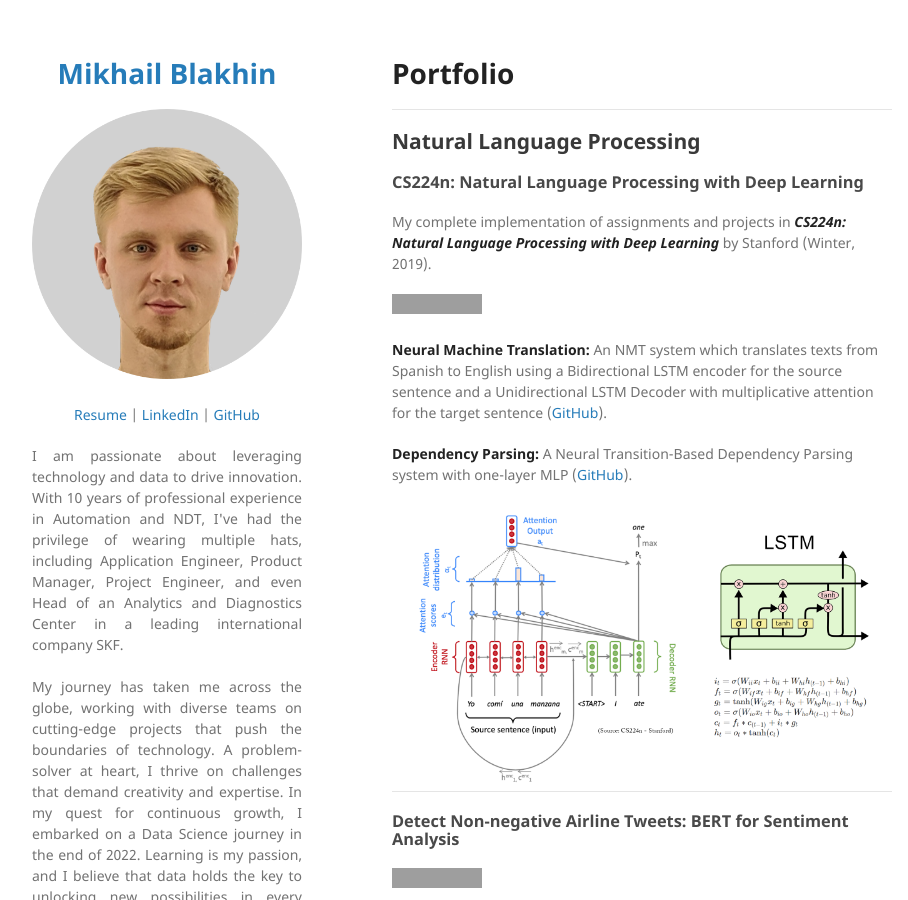
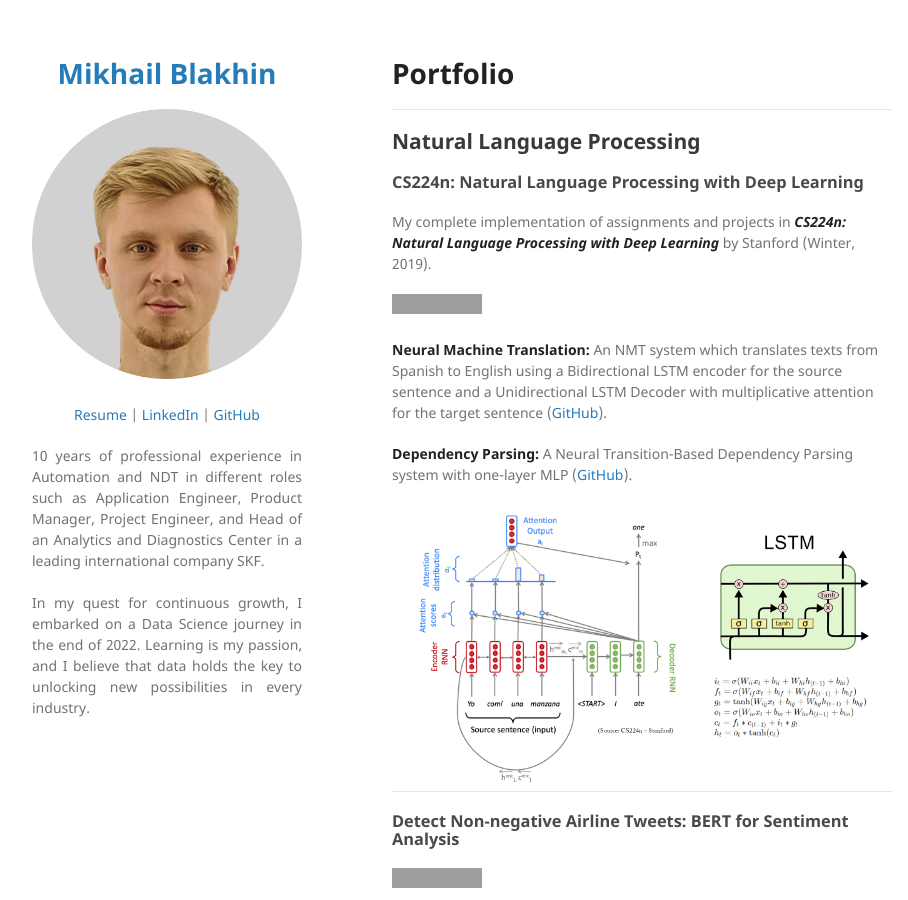
Before and after one commit to dsintheocean/dsintheocean.github.io, a Jekyll site: the page built from index.md, in a window 1280 px wide and 900 px high. Shown: the whole window, without its empty margins (178-1086 px from the left). Built offline with Jekyll 4.4.1, drawn with Linux system fonts in a browser that asks for light colours; our own code applies the rules of GitHub Pages for plain Markdown files; some of the changed text lies outside the part shown; grey boxes are pictures that could not be loaded.

Commit message:
Update _config.yml

```diff
--- a/_config.yml
+++ b/_config.yml
@@ -10,10 +10,8 @@ description:
   </p>
 
   <p align="justify">
-  I am passionate about leveraging technology and data to drive innovation.
-  With 10 years of professional experience in Automation and NDT, I've had the privilege of wearing multiple hats, including Application Engineer, Product Manager, Project Engineer, and even Head of an Analytics and Diagnostics Center in a leading international company SKF.
+  10 years of professional experience in Automation and NDT in different roles such as Application Engineer, Product Manager, Project Engineer, and Head of an Analytics and Diagnostics Center in a leading international company SKF.
   <br><br>
-  My journey has taken me across the globe, working with diverse teams on cutting-edge projects that push the boundaries of technology. A problem-solver at heart, I thrive on challenges that demand creativity and expertise.
   In my quest for continuous growth, I embarked on a Data Science journey in the end of 2022. Learning is my passion, and I believe that data holds the key to unlocking new possibilities in every industry.
   <br><br>
   </p>
```
